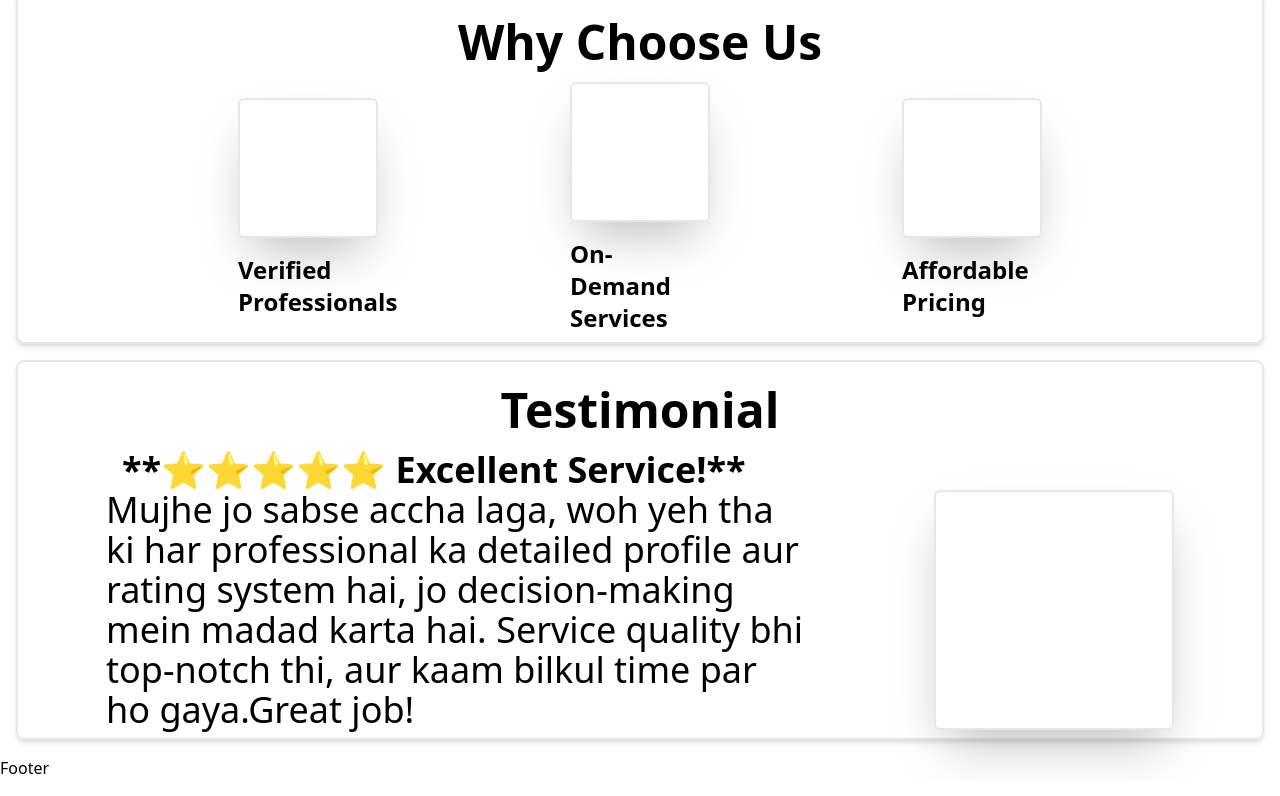
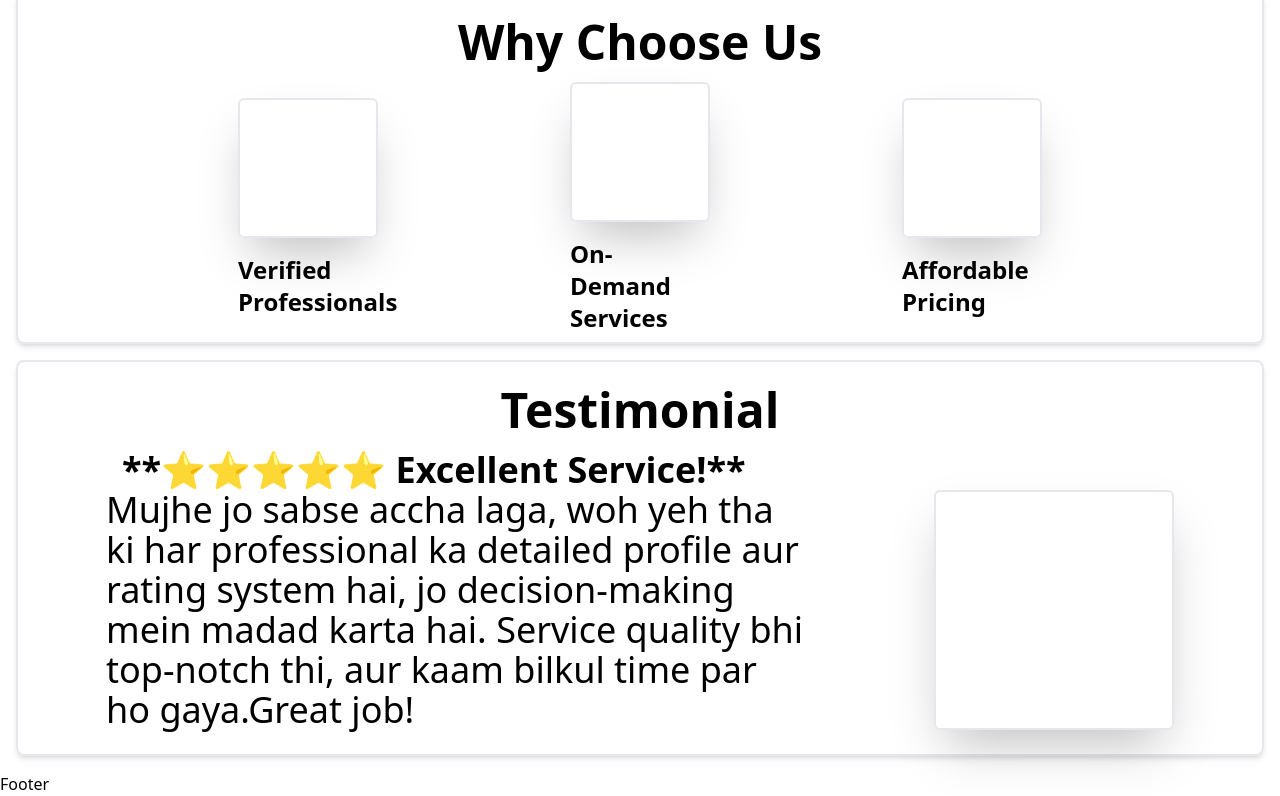
Before and after one commit to shivanand91/Sarvisso, a React (Vite) app in the folder Frontend/: page / in a window 1280 px wide. Shown: the part 1638-2434 px from the top of the page. Built offline with nearby package versions, Linux system fonts and the light colour scheme.

Commit message:
commit by Ap

```diff
--- a/Frontend/src/components/Testimonial.jsx
+++ b/Frontend/src/components/Testimonial.jsx
@@ -10,7 +10,7 @@ const Testimonial = () => {
                 <h1 className='font-bold text-4xl ml-20'>**⭐⭐⭐⭐⭐ Excellent Service!**</h1>
                 <div className='md:flex  md:justify-around'>
                     <div className=' w-[700px] gap-2 '>
-                        <p className='text-4xl '>
+                        <p className='text-4xl pb-4 '>
 
                             Mujhe jo sabse accha laga, woh yeh tha ki har
                             professional ka detailed profile aur rating system hai,
@@ -21,7 +21,7 @@ const Testimonial = () => {
                         </p>
                     </div>
 
-                    <div className='h-[240px] w-[240px] gap-3 z-50 border-2 shadow-2xl rounded-md pb-4'></div>
+                    <div className='h-[240px] w-[240px] gap-3 z-50 border-2 shadow-2xl rounded-md pb-8'></div>
 
                 </div>
 
```
